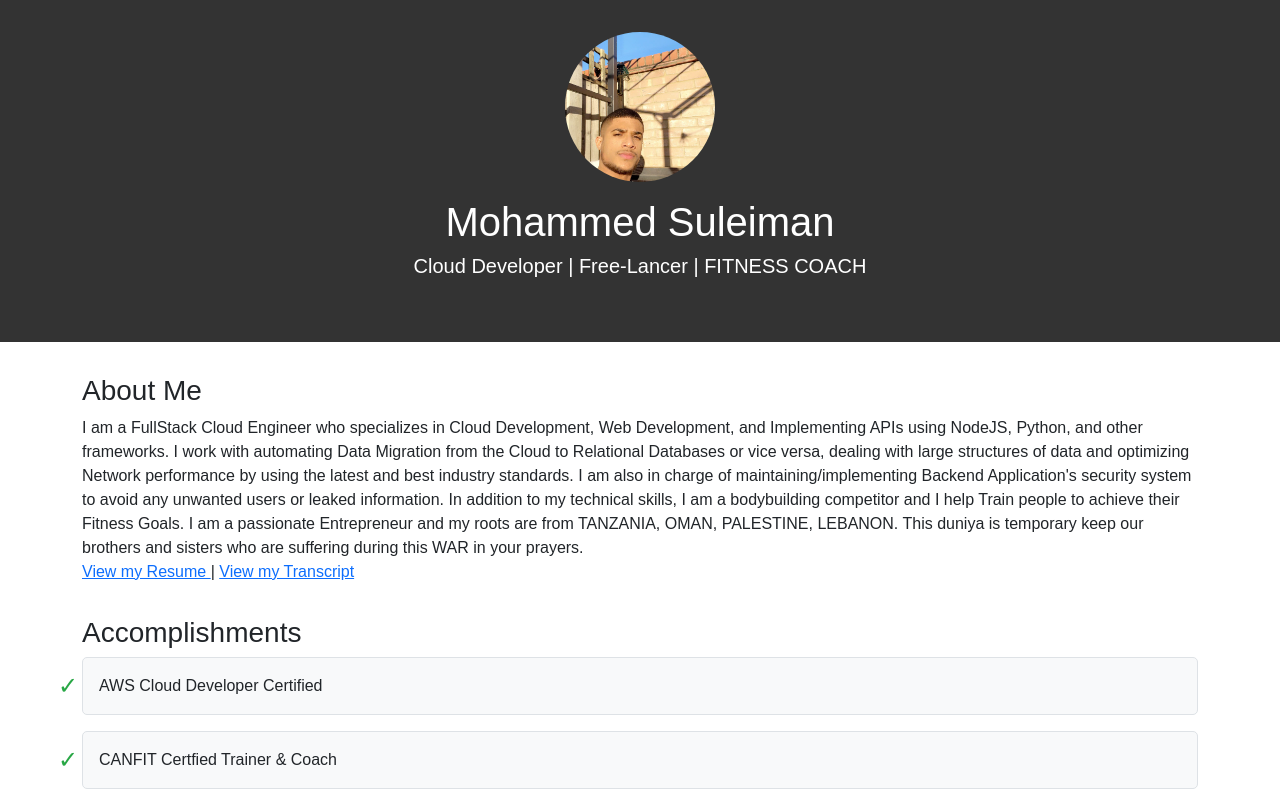
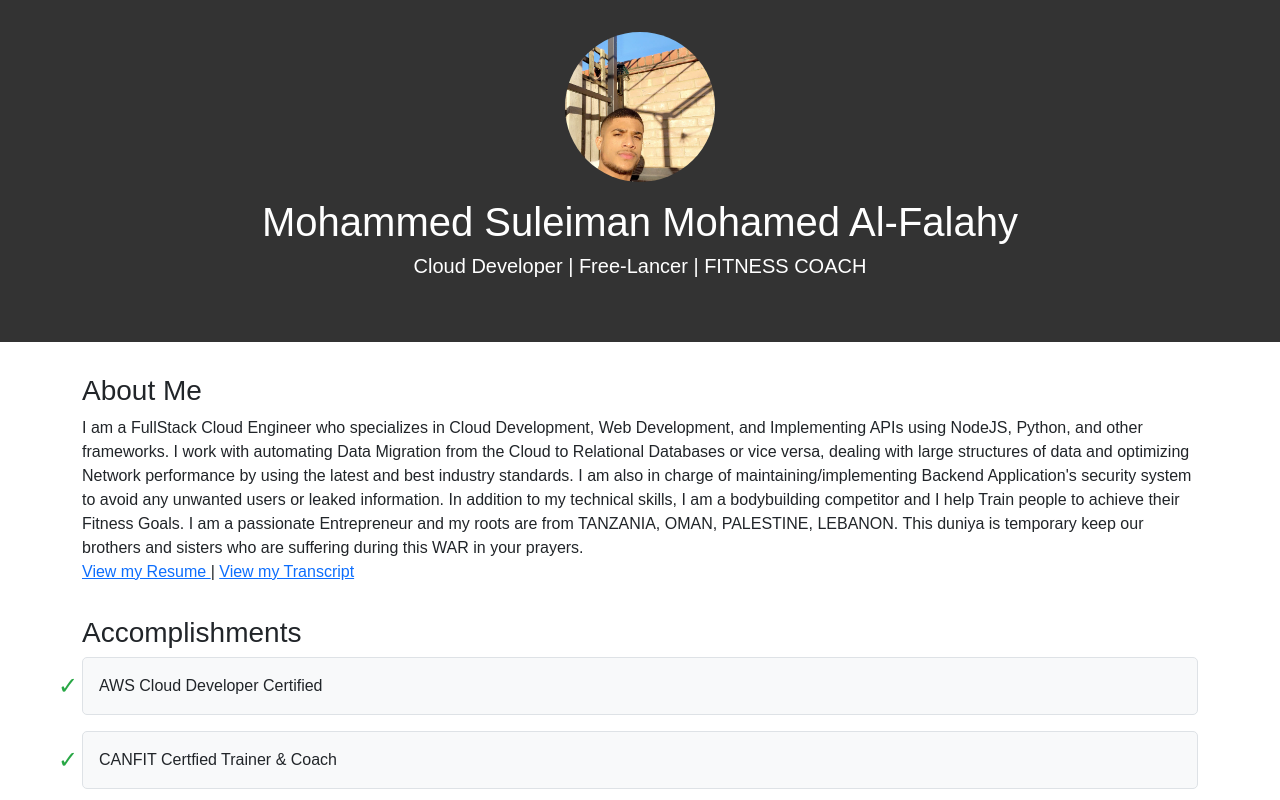
Before and after one commit to mamdinho/myPortfolio, a plain HTML site: page index.html in a window 1280 px wide. Shown: the top 800 px of the page. Drawn offline with nearby package versions, Linux system fonts and the light colour scheme; a script that the page names is missing.

Commit message:
My proper Introduction, again lol

```diff
--- a/index.html
+++ b/index.html
@@ -12,7 +12,7 @@
     <div class="row align-items-center text-center">
       <div class="col">
         <img src="./profile.JPG" alt="Mohammed Suleiman" class="profile-pic">
-        <h1>Mohammed Suleiman</h1>
+        <h1>Mohammed Suleiman Mohamed Al-Falahy</h1>
         <h2>Cloud Developer | Free-Lancer | FITNESS COACH </h2>
       </div>
     </div>
```
